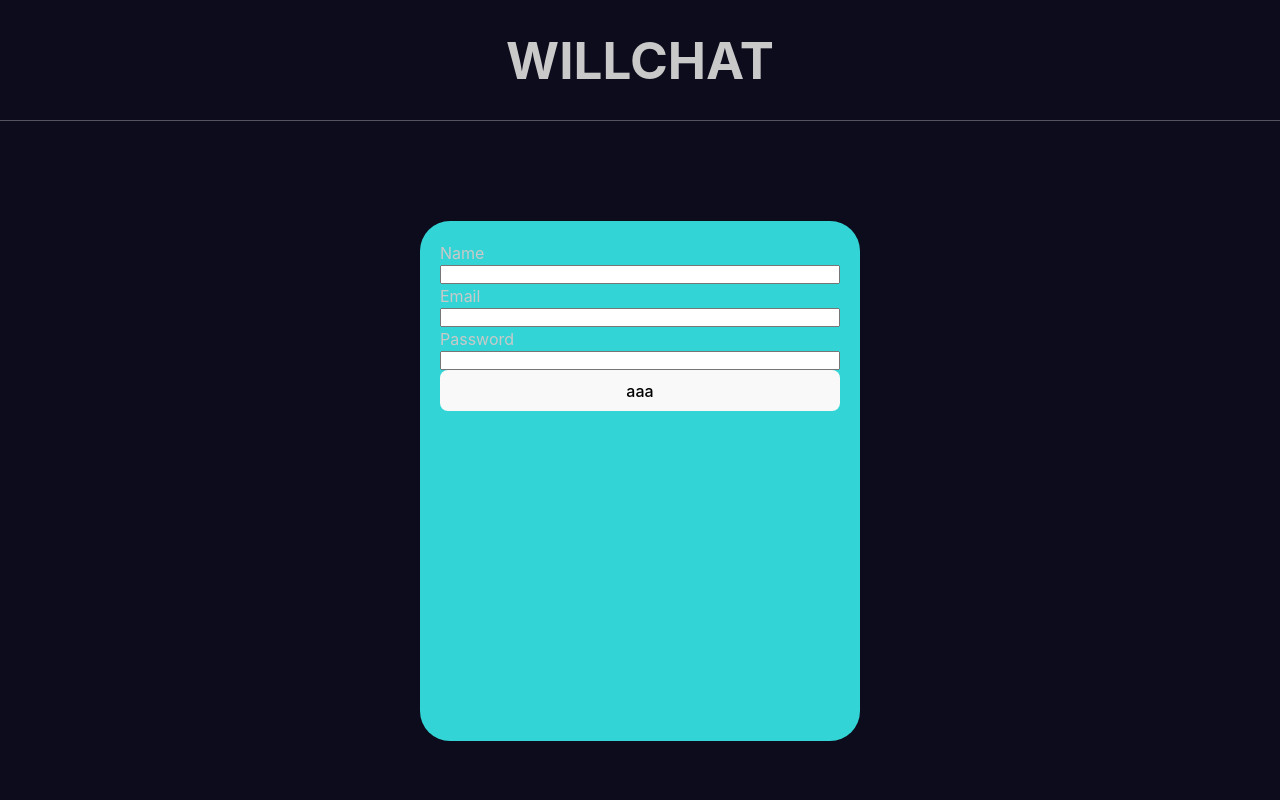
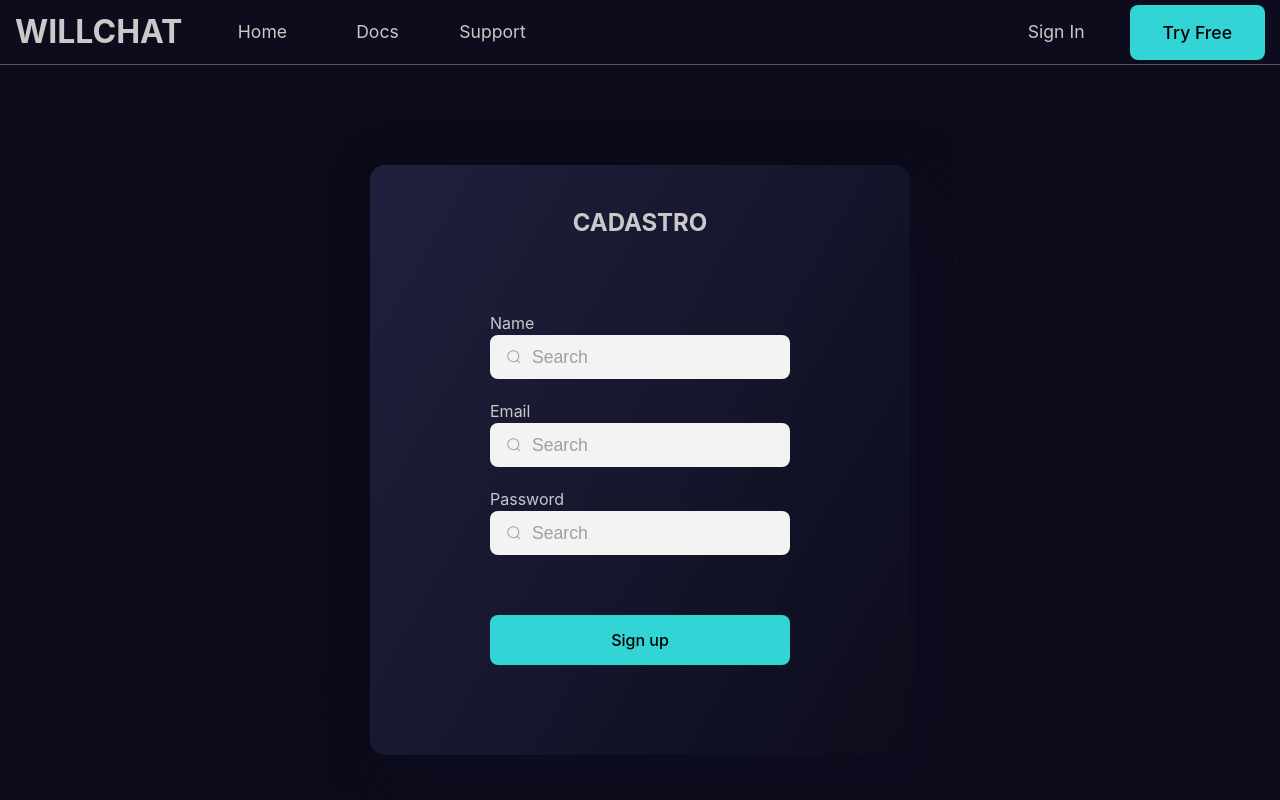
Before and after one commit to Williancc1557/willchat-plataform, a React (Vite) app: page /register in a window 1280 px wide. Shown: the top 800 px of the page. Built offline with nearby package versions, Linux system fonts and the light colour scheme.

Commit message:
feat: register screen and add a new component of input

```diff
--- a/package.json
+++ b/package.json
@@ -12,6 +12,7 @@
   "dependencies": {
     "react": "^18.2.0",
     "react-dom": "^18.2.0",
+    "react-hook-form": "^7.45.1",
     "react-router-dom": "^6.14.1",
     "styled-components": "^6.0.1"
   },
--- a/src/colors/colors.ts
+++ b/src/colors/colors.ts
@@ -1,5 +1,6 @@
 export const colors = {
   primaryDark: `rgb(12,12,28)`,
+  secondaryDark: `rgb(32 32 62)`,
   secondBlue: `rgb(51,212,213)`,
   fontColor: `rgb(201 201 201)`,
 };
--- a/src/components/Footer/index.tsx
+++ b/src/components/Footer/index.tsx
@@ -6,11 +6,11 @@ export const Footer = () => {
     <FooterStyled>
       <div className="contents">
         <div className="lists">
-          {list.map((el) => (
-            <UlStyled>
+          {list.map((el, index) => (
+            <UlStyled key={index}>
               <p className="title">{el.title}</p>
-              {el.items.map((item) => (
-                <li>
+              {el.items.map((item, indexItem) => (
+                <li key={indexItem}>
                   <a href="">{item.title}</a>
                 </li>
               ))}
--- a/src/components/Footer/styled.ts
+++ b/src/components/Footer/styled.ts
@@ -3,7 +3,7 @@ import { colors } from "../../colors/colors";
 
 export const FooterStyled = styled.footer`
   width: 100%;
-  height: 25vh;
+  min-height: 20vh;
   color: ${colors.fontColor};
   background-color: ${colors.primaryDark};
   padding-top: 40px;
@@ -22,9 +22,18 @@ export const FooterStyled = styled.footer`
       display: flex;
       justify-content: space-around;
     }
+
+    @media (max-width: 730px) {
+      .lists {
+        flex-direction: column;
+        align-items: center;
+        gap: 20px;
+      }
+    }
   }
 
   .copyright {
+    margin-top: 20px;
     width: 100%;
     display: flex;
     align-items: center;
@@ -35,10 +44,20 @@ export const FooterStyled = styled.footer`
 export const UlStyled = styled.ul`
   .title {
     font-weight: bold;
-    margin-bottom: 30px;
+    margin-bottom: 20px;
   }
 
   li {
     margin-bottom: 10px;
   }
+
+  @media (max-width: 730px) {
+    display: flex;
+    flex-direction: column;
+    align-items: center;
+
+    .title {
+      margin-top: 10px;
+    }
+  }
 `;
--- a/src/components/Header/index.tsx
+++ b/src/components/Header/index.tsx
@@ -1,3 +1,4 @@
+import { redirect, useNavigate } from "react-router-dom";
 import {
   ButtonStyled,
   HeaderStyled,
@@ -7,6 +8,7 @@ import {
 } from "./styled";
 
 export const Header = () => {
+  const navigate = useNavigate();
   return (
     <HeaderStyled>
       <div className="left-side">
@@ -31,7 +33,9 @@ export const Header = () => {
           </li>
 
           <li>
-            <ButtonStyled>Try Free</ButtonStyled>
+            <ButtonStyled onClick={() => navigate("/register")}>
+              Try Free
+            </ButtonStyled>
           </li>
         </UlStyled>
       </div>
--- /dev/null
+++ b/src/components/InputText/index.tsx
@@ -0,0 +1,28 @@
+import { UseFormRegisterReturn } from "react-hook-form";
+import { InputStyled } from "./styled";
+
+interface InputTextProps {
+  className?: string;
+  type?: string;
+  register: UseFormRegisterReturn;
+}
+
+export const InputText = (props: InputTextProps) => {
+  return (
+    <InputStyled>
+      <div className={`group ${props.className}`}>
+        <svg className="icon" aria-hidden="true" viewBox="0 0 24 24">
+          <g>
+            <path d="M21.53 20.47l-3.66-3.66C19.195 15.24 20 13.214 20 11c0-4.97-4.03-9-9-9s-9 4.03-9 9 4.03 9 9 9c2.215 0 4.24-.804 5.808-2.13l3.66 3.66c.147.146.34.22.53.22s.385-.073.53-.22c.295-.293.295-.767.002-1.06zM3.5 11c0-4.135 3.365-7.5 7.5-7.5s7.5 3.365 7.5 7.5-3.365 7.5-7.5 7.5-7.5-3.365-7.5-7.5z"></path>
+          </g>
+        </svg>
+        <input
+          placeholder="Search"
+          {...props.register}
+          type={props.type}
+          className="input"
+        />
+      </div>
+    </InputStyled>
+  );
+};
--- /dev/null
+++ b/src/components/InputText/styled.ts
@@ -0,0 +1,45 @@
+import { styled } from "styled-components";
+
+export const InputStyled = styled.div`
+  .group {
+    display: flex;
+    line-height: 28px;
+    align-items: center;
+    position: relative;
+    max-width: 300px;
+  }
+
+  .input {
+    width: 100%;
+    height: 40px;
+    line-height: 28px;
+    padding: 0 1rem;
+    padding-left: 2.5rem;
+    border: 2px solid transparent;
+    border-radius: 8px;
+    outline: none;
+    background-color: #f3f3f4;
+    color: #0d0c22;
+    transition: 0.3s ease;
+  }
+
+  .input::placeholder {
+    color: #9e9ea7;
+  }
+
+  .input:focus,
+  input:hover {
+    outline: none;
+    border-color: rgba(234, 76, 137, 0.4);
+    background-color: #fff;
+    box-shadow: 0 0 0 4px rgb(234 76 137 / 10%);
+  }
+
+  .icon {
+    position: absolute;
+    left: 1rem;
+    fill: #9e9ea7;
+    width: 1rem;
+    height: 1rem;
+  }
+`;
--- a/src/views/RegisterPage/index.tsx
+++ b/src/views/RegisterPage/index.tsx
@@ -1,21 +1,53 @@
-import { FormContainerStyled, FormStyled, HeaderStyled } from "./styled";
+import { SubmitHandler, useForm } from "react-hook-form";
+import { Header } from "../../components/Header";
+import { FormContainerStyled, FormStyled } from "./styled";
+import { InputText } from "../../components/InputText";
+
+interface Inputs {
+  name: string;
+  email: string;
+  password: string;
+}
 
 export const RegisterPage = () => {
+  const onSubmit: SubmitHandler<Inputs> = (data) => console.log(data);
+  const { register, handleSubmit } = useForm<Inputs>();
+
   return (
     <>
-      <HeaderStyled>
-        <h1>WillChat</h1>
-      </HeaderStyled>
-      <FormContainerStyled>
+      <Header />
+      <FormContainerStyled onSubmit={handleSubmit(onSubmit)}>
         <FormStyled method="post">
-          <label htmlFor="name">Name</label>
-          <input type="text" name="name" id="name" />
-          <label htmlFor="email">Email</label>
-          <input type="text" name="email" id="email" />
-          <label htmlFor="password">Password</label>
-          <input type="text" name="password" id="password" />
+          <div className="title-container">
+            <h2 className="title">cadastro</h2>
+          </div>
+          <div className="content">
+            <div className="input-container">
+              <label htmlFor="name">Name</label>
+              <InputText
+                type="text"
+                register={register("name", { required: true })}
+              />
+            </div>
+            <div className="input-container">
+              <label htmlFor="email">Email</label>
+              <InputText
+                type="text"
+                register={register("email", { required: true })}
+              />
+            </div>
+            <div className="input-container">
+              <label htmlFor="password">Password</label>
+              <InputText
+                type="text"
+                register={register("password", { required: true })}
+              />
+            </div>
 
-          <button type="submit">aaa</button>
+            <button className="submit-button" type="submit">
+              Sign up
+            </button>
+          </div>
         </FormStyled>
       </FormContainerStyled>
     </>
--- a/src/views/RegisterPage/styled.ts
+++ b/src/views/RegisterPage/styled.ts
@@ -1,19 +1,5 @@
 import { styled } from "styled-components";
 import { colors } from "../../colors/colors";
-
-export const HeaderStyled = styled.header`
-  display: flex;
-  height: 15vh;
-  text-transform: uppercase;
-  font-weight: bold;
-  width: 100%;
-  align-items: center;
-  justify-content: center;
-  color: ${colors.fontColor};
-  font-size: 1rem;
-  background-color: ${colors.primaryDark};
-  border-bottom: 1.5px solid rgba(255, 255, 255, 0.3);
-`;
 
 export const FormContainerStyled = styled.div`
   display: flex;
@@ -27,9 +13,45 @@ export const FormContainerStyled = styled.div`
 export const FormStyled = styled.form`
   display: flex;
   flex-direction: column;
-  background-color: ${colors.secondBlue};
-  border-radius: 30px;
+  background-image: linear-gradient(
+    300deg,
+    ${colors.primaryDark},
+    ${colors.secondaryDark}
+  );
+  border-radius: 15px;
   min-height: 60vh;
-  min-width: 400px;
+  min-width: 500px;
   padding: 20px;
+  box-shadow: -31px -31px 63px #0a0a18, 31px 31px 63px #0e0e20;
+
+  .title-container {
+    display: flex;
+    width: 100%;
+    align-items: center;
+    justify-content: center;
+    text-transform: uppercase;
+    margin-top: 20px;
+  }
+
+  .content {
+    display: flex;
+    flex-direction: column;
+    margin: 70px auto;
+
+    .submit-button {
+      margin-top: 40px;
+      width: 300px;
+      height: 50px;
+      background-color: ${colors.secondBlue};
+    }
+
+    .input-container {
+      margin-bottom: 20px;
+
+      input {
+        width: 300px;
+        font-size: 1.1rem;
+      }
+    }
+  }
 `;
```
Also changed, not shown: 1 other file (tests, documents, lock files or other folders).
